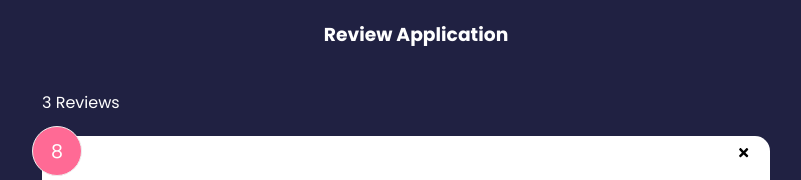
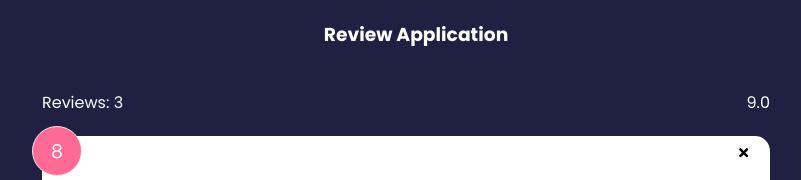
Before and after one commit to Chingkeziah/Feedback-Application, a React (Vite) app: page /review in a window 1280 px wide. Shown: the top 180 px of the page, without its empty margins (234-1035 px from the left). Built offline with nearby package versions, Linux system fonts and the light colour scheme.

Commit message:
feat: added average of the total review rating

```diff
--- a/src/Components/ReviewStats.jsx
+++ b/src/Components/ReviewStats.jsx
@@ -1,11 +1,19 @@
 
 
 function ReviewStats({reviews}) {
+    // sum of the total rating and divided by the total length of the array
+    let average = reviews.reduce((acc, cur) => {
+        return acc + cur.rating}, 0)/reviews.length
 
+        // this converts the average output to 1 decimal point
+   average = average.toFixed(1)
   return (
     <>
-      <div className="review-stats"></div>
-        <p>{reviews.length} Reviews</p>
+      <div className="review-stats">
+        <p>Reviews: {reviews.length}</p>
+
+        <p>{isNaN(average) ? 0 : average}</p>
+      </div>
     </>
   )
 }
```
